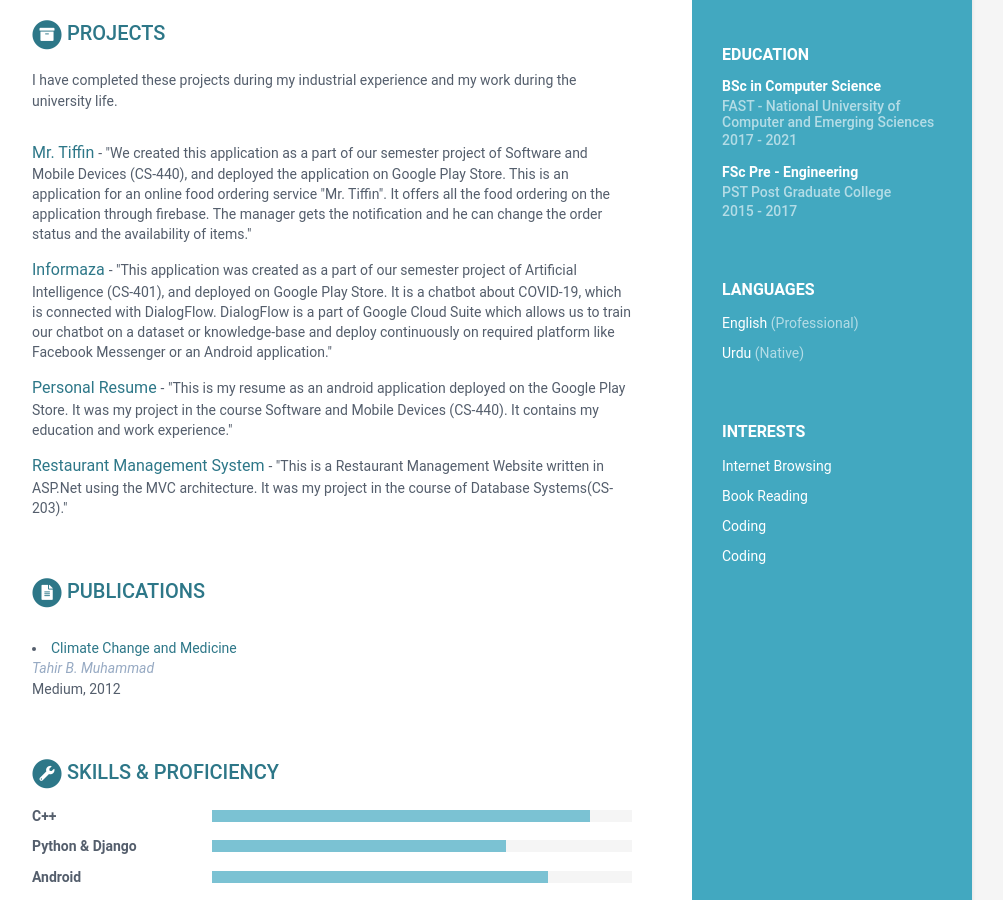
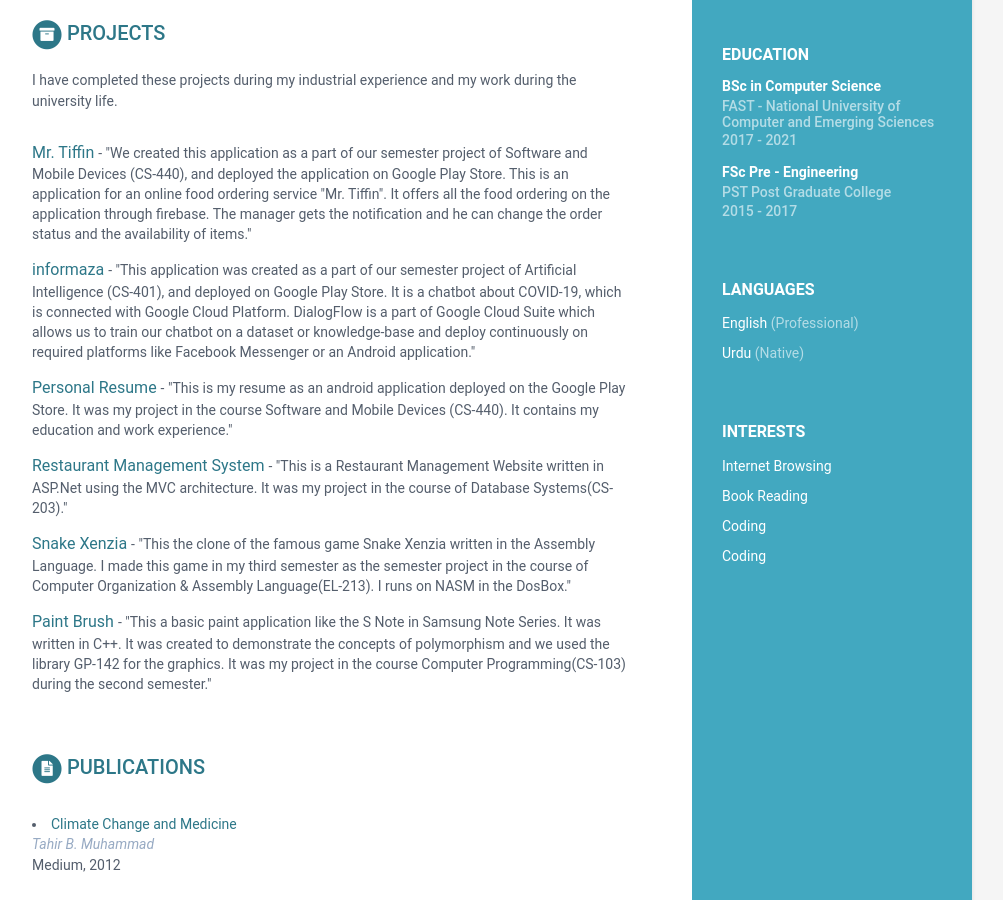
Before and after one commit to bilaltahir2178/bilaltahir2178.github.io, a Jekyll site: the page built from index.html, in a window 1280 px wide and 900 px high, scrolled down 536 px. Shown: the whole window, without its empty margins (168-1171 px from the left). Built offline with Jekyll 4.4.1, drawn with Linux system fonts in a browser that asks for light colours.

Commit message:
Added project -Snake Xenzia-

```diff
--- a/_data/data.yml
+++ b/_data/data.yml
@@ -82,10 +82,10 @@ projects:
         tagline: |
          "We created this application as a part of our semester project of Software and Mobile Devices (CS-440), and deployed the application on Google Play Store. This is an application for an online food ordering service "Mr. Tiffin". It offers all the food ordering on the application through firebase. The manager gets the notification and he can change the order status and the availability of items."
 
-      - title: Informaza
+      - title: informaza
         link: "https://play.google.com/store/apps/details?id=com.spring.informaza"
         tagline: |
-         "This application was created as a part of our semester project of Artificial Intelligence (CS-401), and deployed on Google Play Store. It is a chatbot about COVID-19, which is connected with DialogFlow. DialogFlow is a part of Google Cloud Suite which allows us to train our chatbot on a dataset or knowledge-base and deploy continuously on required platform like Facebook Messenger or an Android application."
+         "This application was created as a part of our semester project of Artificial Intelligence (CS-401), and deployed on Google Play Store. It is a chatbot about COVID-19, which is connected with Google Cloud Platform. DialogFlow is a part of Google Cloud Suite which allows us to train our chatbot on a dataset or knowledge-base and deploy continuously on required platforms like Facebook Messenger or an Android application."
 
       - title: Personal Resume
         link: "https://play.google.com/store/apps/details?id=com.bilal.cv"
@@ -96,6 +96,16 @@ projects:
         link: "https://github.com/billztee7/Restaurant-Management-System"
         tagline: |
          "This is a Restaurant Management Website written in ASP.Net using the MVC architecture. It was my project in the course of Database Systems(CS-203)."
+
+      - title: Snake Xenzia
+        link: "https://github.com/billztee7/Snake"
+        tagline: |
+         "This the clone of the famous game Snake Xenzia written in the Assembly Language. I made this game in my third semester as the semester project in the course of Computer Organization & Assembly Language(EL-213). I runs on NASM in the DosBox."
+
+      - title: Paint Brush
+        link: "https://github.com/billztee7/Paint-Brush"
+        tagline: |
+         "This a basic paint application like the S Note in Samsung Note Series. It was written in C++. It was created to demonstrate the concepts of polymorphism and we used the library GP-142 for the graphics. It was my project in the course Computer Programming(CS-103) during the second semester."
 
 publications:
     title: Publications
```
